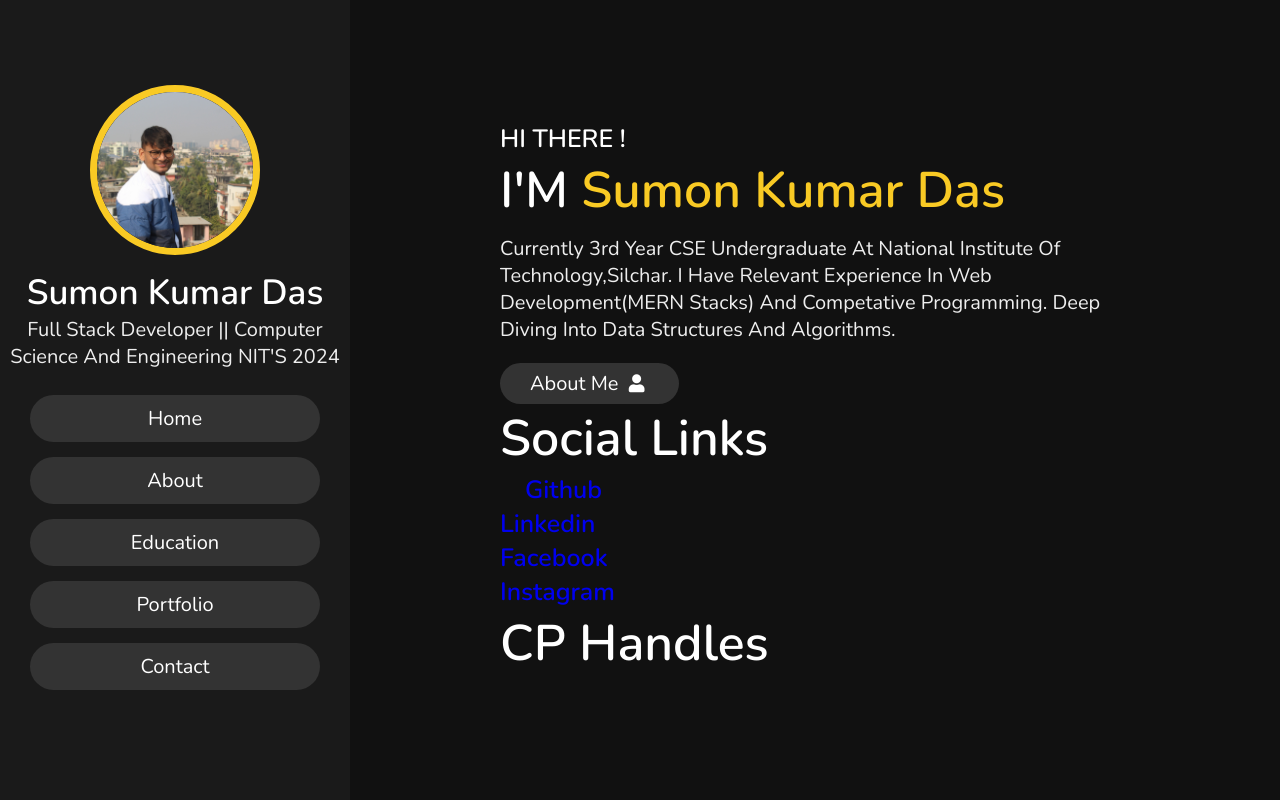
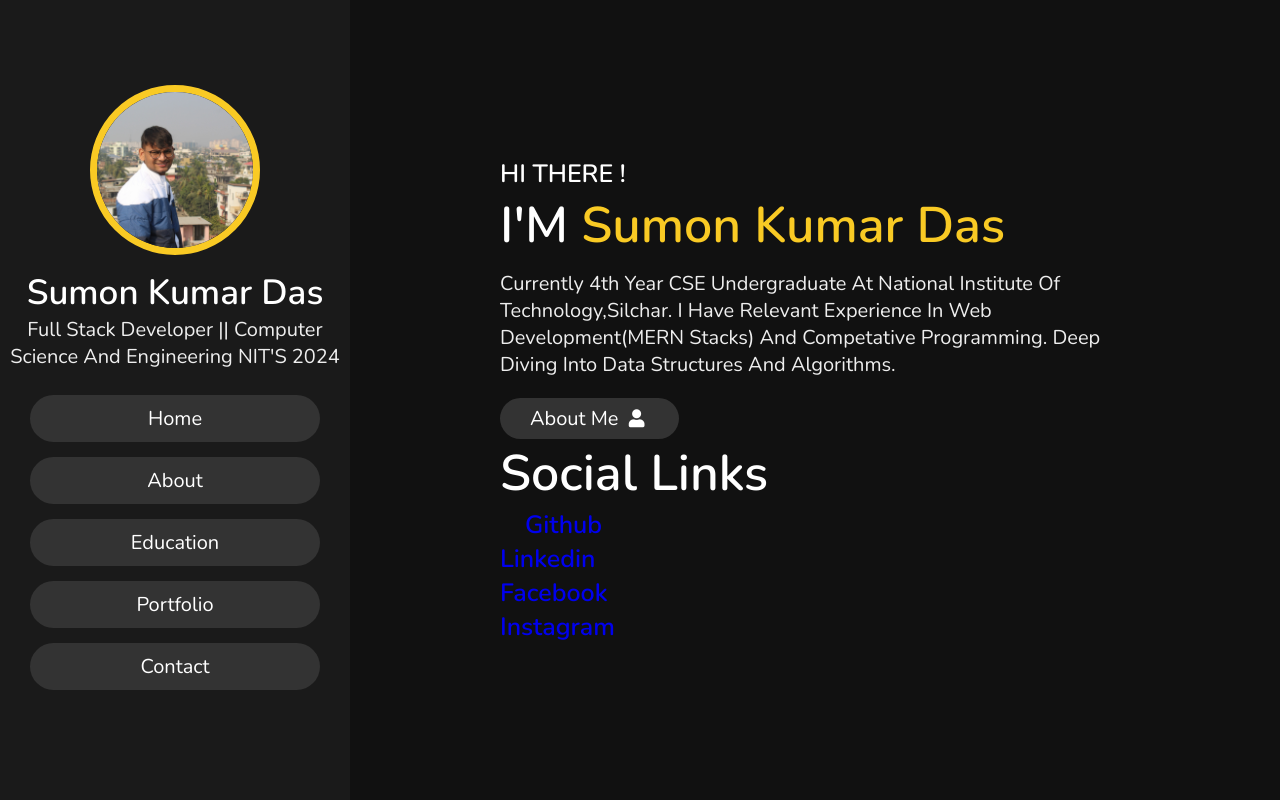
Before and after one commit to sumon05th/portfolio_skd.gihub.io, a plain HTML site: page index.html in a window 1280 px wide. Shown: the top 800 px of the page. Drawn offline with nearby package versions, Linux system fonts and the light colour scheme.

Commit message:
Update index.html

```diff
--- a/index.html
+++ b/index.html
@@ -48,7 +48,7 @@
         <h3>HI THERE !</h3>
         <h1>I'M <span>Sumon Kumar Das</span></h1>
         <p>
-            Currently 3rd Year CSE Undergraduate at National Institute of Technology,Silchar.
+            Currently 4th Year CSE Undergraduate at National Institute of Technology,Silchar.
             I have relevant experience in Web Development(MERN Stacks) and Competative Programming.
             Deep diving into Data Structures and Algorithms.
         </p>
@@ -75,9 +75,7 @@
           >
         </h3>
       </div>
-        <div>
-            <h1> CP Handles</h1>
-        </div>
+
     </section>
 
     <!-- home section ends -->
```
